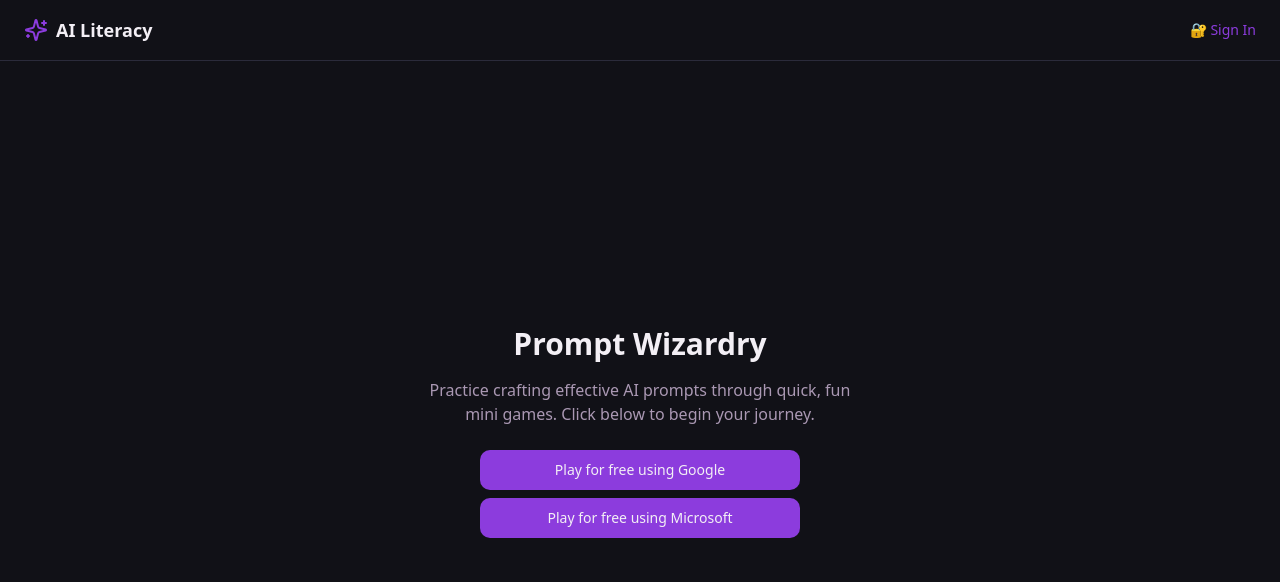
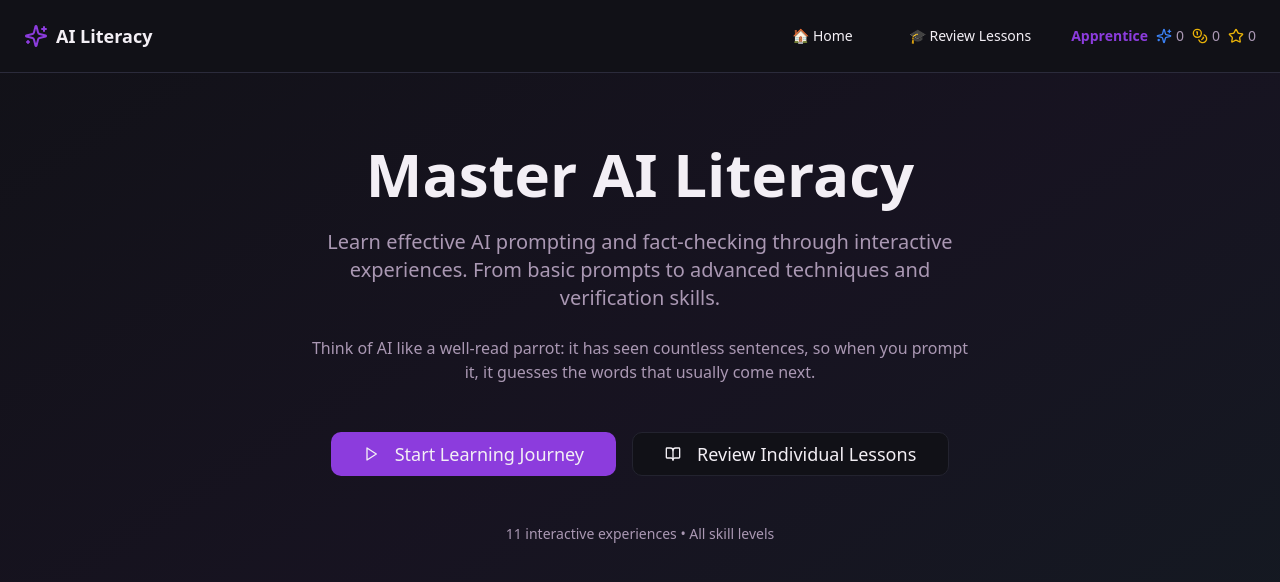
Before and after one commit to unnamedmistress/prompt-wizardry-game, a React (Vite) app: page / in a window 1280 px wide. Before the commit this address led to /login. Shown: the top 582 px of the page. Built offline with nearby package versions, Linux system fonts and the light colour scheme.

Commit message:
Comment out login functionality

```diff
--- a/src/App.tsx
+++ b/src/App.tsx
@@ -20,16 +20,9 @@ const App = () => (
       <AuthProvider>
         <BrowserRouter>
           <Routes>
-            <Route
-              path="/"
-              element={
-                <ProtectedRoute>
-                  <Index />
-                </ProtectedRoute>
-              }
-            />
-            <Route path="/login" element={<Login />} />
-            <Route path="/auth/callback" element={<AuthCallback />} />
+            <Route path="/" element={<Index />} />
+            {/* <Route path="/login" element={<Login />} /> */}
+            {/* <Route path="/auth/callback" element={<AuthCallback />} /> */}
             {/* ADD ALL CUSTOM ROUTES ABOVE THE CATCH-ALL "*" ROUTE */}
             <Route path="*" element={<NotFound />} />
           </Routes>
```
